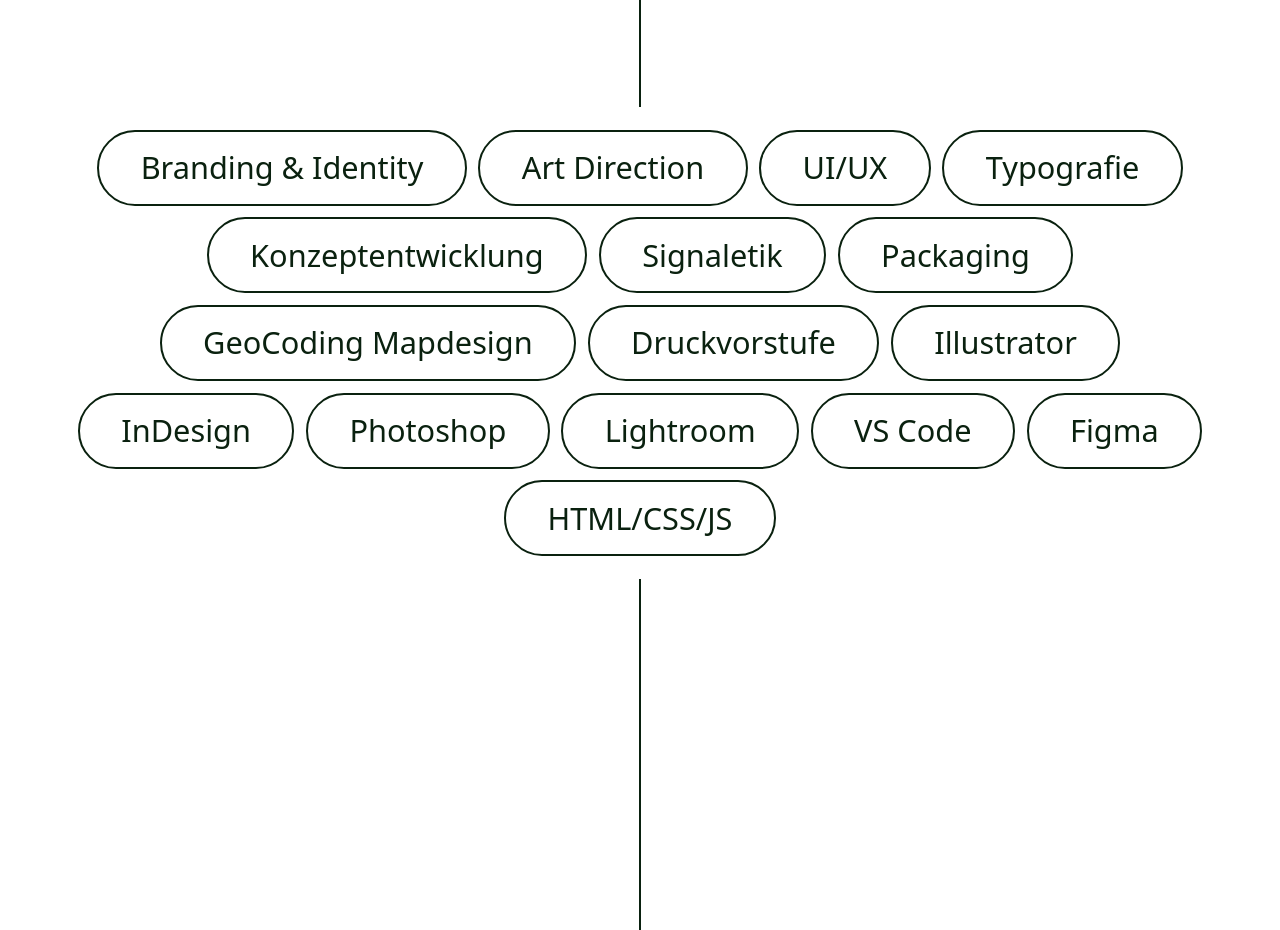
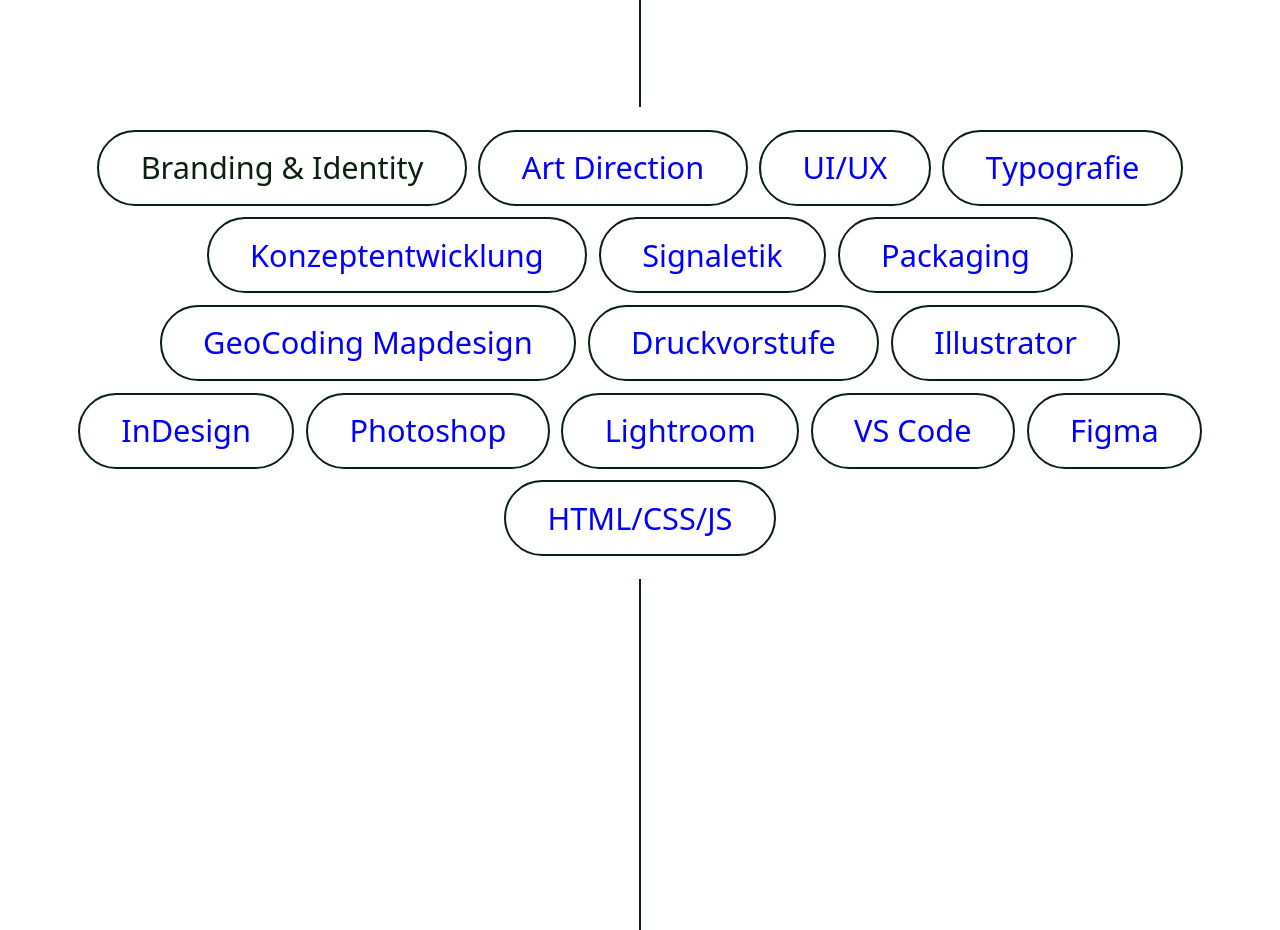
Before and after one commit to ArthurDenter/portfolio, a plain HTML site: page index.html in a window 1280 px wide. Shown: the part 1960-2890 px from the top of the page. Drawn offline with Linux system fonts and the light colour scheme; a web font is replaced by a local one.

Commit message:
add visual feedback on scrolled elements Changes to be committed: 	modified:   index.html 	modified:   script/activator.js 	modified:   style/aboutme.css

```diff
--- a/index.html
+++ b/index.html
@@ -43,14 +43,14 @@
         <article class="content-portrait-container">
             <div><img class="portrait" id="portrait" src="/material/aboutme/joerg.jpg" alt=""></div>
         </article>
-        <article class="name" id="name">
+        <article class="container name" id="name">
             <div id="name_container">
                 <h1>Jörg <br>
                     Adomaitis</h1>
             </div>
         </article>
-        <article class="address" id="address">
-            <div>
+        <article class="container address" id="address">
+            <div id="address_container">
                 <p>t: +41 78 222 36 32<br>
                     m: joerg@adomaitis.xyz<br>
                     <br>
@@ -60,37 +60,37 @@
                 </p>
             </div>
         </article>
-        <article class="skills" id="skills">
-            <div>
-                <ul>
-                    <li>Branding & Identity</li>
-                    <li>Art Direction</li>
-                    <li>UI/UX</li>
-                    <li>Typografie</li>
-                    <li>Konzeptentwicklung</li>
-                    <li>Signaletik</li>
-                    <li>Packaging</li>
-                    <li>GeoCoding Mapdesign</li>
-                    <li>Druckvorstufe</li>
-                    <li>Illustrator</li>
-                    <li>InDesign</li>
-                    <li>Photoshop</li>
-                    <li>Lightroom</li>
-                    <li>VS Code</li>
-                    <li>Figma</li>
-                    <li>HTML/CSS/JS</li>
+        <article class="container skills" id="skills">
+            <div id="skills_container">
+                <ul class="skillset" id="skillset">
+                    <li class="skill">Branding & Identity</li>
+                    <li class="skill">Art Direction</li>
+                    <li class="skill">UI/UX</li>
+                    <li class="skill">Typografie</li>
+                    <li class="skill">Konzeptentwicklung</li>
+                    <li class="skill">Signaletik</li>
+                    <li class="skill">Packaging</li>
+                    <li class="skill">GeoCoding Mapdesign</li>
+                    <li class="skill">Druckvorstufe</li>
+                    <li class="skill">Illustrator</li>
+                    <li class="skill">InDesign</li>
+                    <li class="skill">Photoshop</li>
+                    <li class="skill">Lightroom</li>
+                    <li class="skill">VS Code</li>
+                    <li class="skill">Figma</li>
+                    <li class="skill">HTML/CSS/JS</li>
                 </ul>
             </div>
         </article>
-        <article class="motivation" id="motivation">
-            <div>
+        <article class="container motivation" id="motivation">
+            <div id="motivation_container">
                 <h1>Als Designer sehe ich meine Aufgabe darin, einfache Lösungen für komplexe Herausforderungen zu
                     entwickeln. Dabei ist meine treibende Motivation der Gedanke, bestehende Konzepte zu verfeinern oder
                     etwas Neues zu gestalten, stets mit einem klaren Mehrwert für Mensch und Umwelt im Blick.</h1>
             </div>
         </article>
-        <article class="experience" id="experience">
-            <div>
+        <article class="container experience" id="experience">
+            <div id="experience_container">
                 <ul>
                     <li>
                         <div class="experience-container">
--- a/script/activator.js
+++ b/script/activator.js
@@ -1,31 +1,90 @@
 let windowHeight = 0;
 let windowWidth = 0;
 
+let scrollPosition = 0;
+let positiveScrollDirection = true;
+
 function updateSize() {
-  windowHeight = window.innerHeight;
-  windowWidth = window.innerWidth;
-  console.log(`window height: ${windowHeight}`);
-  console.log(`window width: ${windowWidth}`);
+    windowHeight = window.innerHeight;
+    windowWidth = window.innerWidth;
 }
 
 updateSize();
 window.addEventListener("resize", updateSize);
-window.addEventListener("scroll", (e)=>{
+window.addEventListener("scroll", (e) => {
     const name = document.getElementById("name_container");
+    const address = document.getElementById("address_container");
+    const skills = document.getElementById("skills_container");
+    const motivation = document.getElementById("motivation_container");
+    const experience = document.getElementById("experience_container");
 
     let nameOffsetTop = name.offsetTop;
-    let nameParentOffset = name.offsetParent;
-    if (nameParentOffset === null || typeof(nameParentOffset) === "object") nameParentOffset = 0;
-    let nameRelativeOffsetTop = nameOffsetTop + nameParentOffset - window.scrollY;
+    let addressOffsetTop = address.offsetTop;
+    let skillsOffsetTop = skills.offsetTop;
 
-    // console.log(`nameOffsetTop: ${nameOffsetTop}`);
-    // console.log(`nameParentOffset: ${nameParentOffset}`);
-    // console.log(`nameRelativeOffsetTop: ${nameRelativeOffsetTop}`);
+    let nameRelativeOffsetTop = nameOffsetTop - window.scrollY;
+    let addressRelativeOffsetTop = addressOffsetTop - window.scrollY;
+    let skillsRelativeOffsetTop = skillsOffsetTop - window.scrollY;
 
-    if (nameRelativeOffsetTop < (windowHeight/2)){
+    let skillArr = document.querySelectorAll(".skill");
+    let skillsContainerHeight = skills.offsetHeight;
+    let delta = skillsContainerHeight / skillArr.length; //scrollablePixelPerSkill
+    let skillContainerPerScroll = Math.floor(((windowHeight / 2) - skillsRelativeOffsetTop) / delta);
+
+    if (scrollPosition < window.scrollY){
+        positiveScrollDirection = true;
+        scrollPosition = window.scrollY;
+    } else {
+        positiveScrollDirection = false;
+        scrollPosition = window.scrollY;
+    }
+
+    console.log(`delta : ${delta}`);
+    console.log(`window.scrollY: ${window.scrollY}`);
+    console.log(`browser center (cap): ${windowHeight / 2}`)
+
+    console.log(`skillsRelativeOffsetTop: ${skillsRelativeOffsetTop}`);
+    console.log(`skillContainerPerScroll: ${skillContainerPerScroll}`);
+    console.log(`positiveScrollDirection: ${positiveScrollDirection}`);
+
+
+    if (nameRelativeOffsetTop < (windowHeight / 2)) {
         name.classList.add("active");
     } else {
-        if(name.classList.contains("active"))
+        if (name.classList.contains("active"))
             name.classList.remove("active");
     };
+
+    if (addressRelativeOffsetTop < (windowHeight / 2)) {
+        address.classList.add("active");
+    } else {
+        if (address.classList.contains("active"))
+            address.classList.remove("active");
+    };
+
+    if (skillContainerPerScroll <= 16 && skillContainerPerScroll >= 0){
+        if ( positiveScrollDirection === true && (skillArr.item(skillContainerPerScroll).getAttribute("id") === null )) {
+            console.log("play – active hinzugefügt");
+            for (let i = 0; i<= skillContainerPerScroll; i++){
+                skillArr.item(i).setAttribute("id", "active");
+            };
+        }else if (positiveScrollDirection === false && (skillArr.item(skillContainerPerScroll).getAttribute("id") === "active")) {
+            console.log("reverse – active reset");
+            for (let i = 0; i <16; i++){
+                skillArr.item(i).removeAttribute("id");
+            };
+            console.log("reverse – active renew");
+            for (let j = 0; j<= skillContainerPerScroll; j++){
+                skillArr.item(j).setAttribute("id", "active");
+            };
+        };
+    }else if (skillContainerPerScroll <0) {
+        skillArr.item(0).removeAttribute("id")
+    }else if (skillContainerPerScroll >16){
+        for (let j = 0; j<= 16; j++){
+            skillArr.item(j).setAttribute("id", "active");
+        };
+    };
+
+
 });
--- a/style/aboutme.css
+++ b/style/aboutme.css
@@ -199,6 +199,6 @@
 
 }
 
-.active h1{
+.active h1, .active p, #active{
     color: blue;
 }
```
